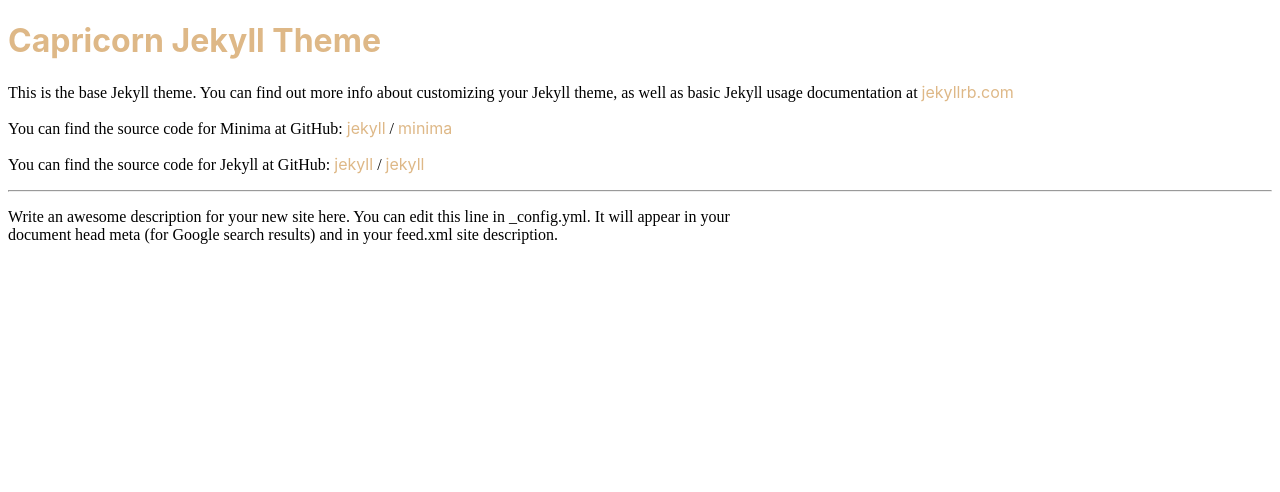
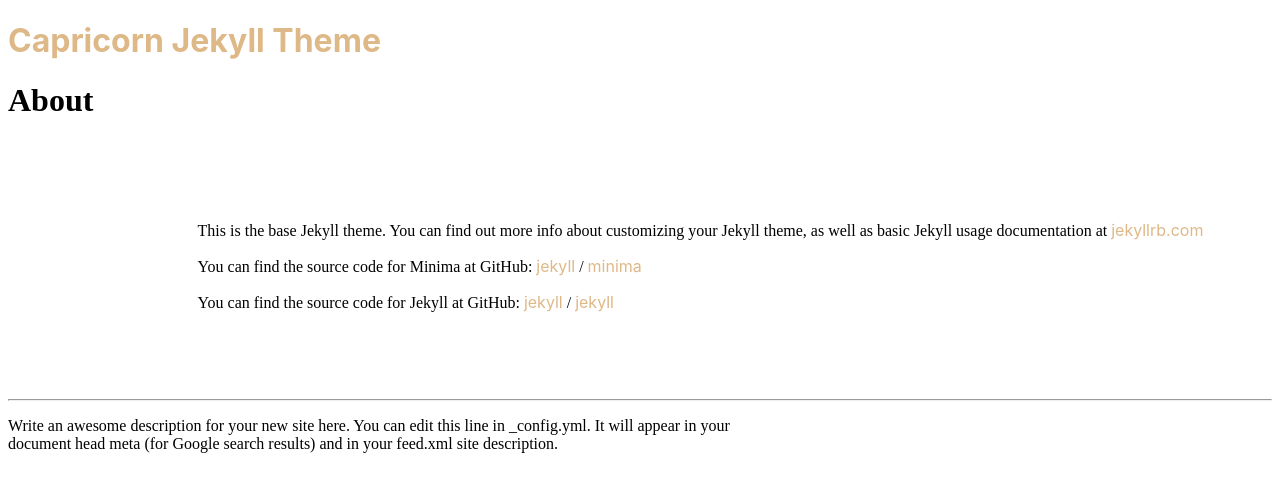
Before and after one commit to NrdyBhu1/capricorn-jekyll-theme, a Jekyll site: the page built from about.md, in a window 1280 px wide. Shown: the top 492 px of the page. Built offline with Jekyll 4.4.1, drawn with Linux system fonts in a browser that asks for light colours.

Commit message:
deleted page.html

```diff
--- a/404.html
+++ b/404.html
@@ -1,6 +1,6 @@
 ---
 permalink: /404.html
-layout: page
+layout: post
 ---
 
 <style type="text/css" media="screen">
--- a/_layouts/page.html
+++ /dev/null
@@ -1,6 +0,0 @@
-<!DOCTYPE html>
-<html>
-    {%- include header.html -%}
-    <body>{{ content }}</body>
-    {%- include footer.html -%}
-</html>
--- a/_layouts/post.html
+++ b/_layouts/post.html
@@ -3,7 +3,9 @@
     {%- include header.html -%}
     <body>
         <h1>{{ page.title }}</h1>
-        <h3>{{ page.date | date_to_long_string }}</h3>
+        {%- if page.date -%}
+            <h3>{{ page.date | date_to_long_string }}</h3>
+        {%- endif -%}
         <div class="content">
             {{ content }}
         </div>
```
Also changed, not shown: about.md (+1 -1 lines).
